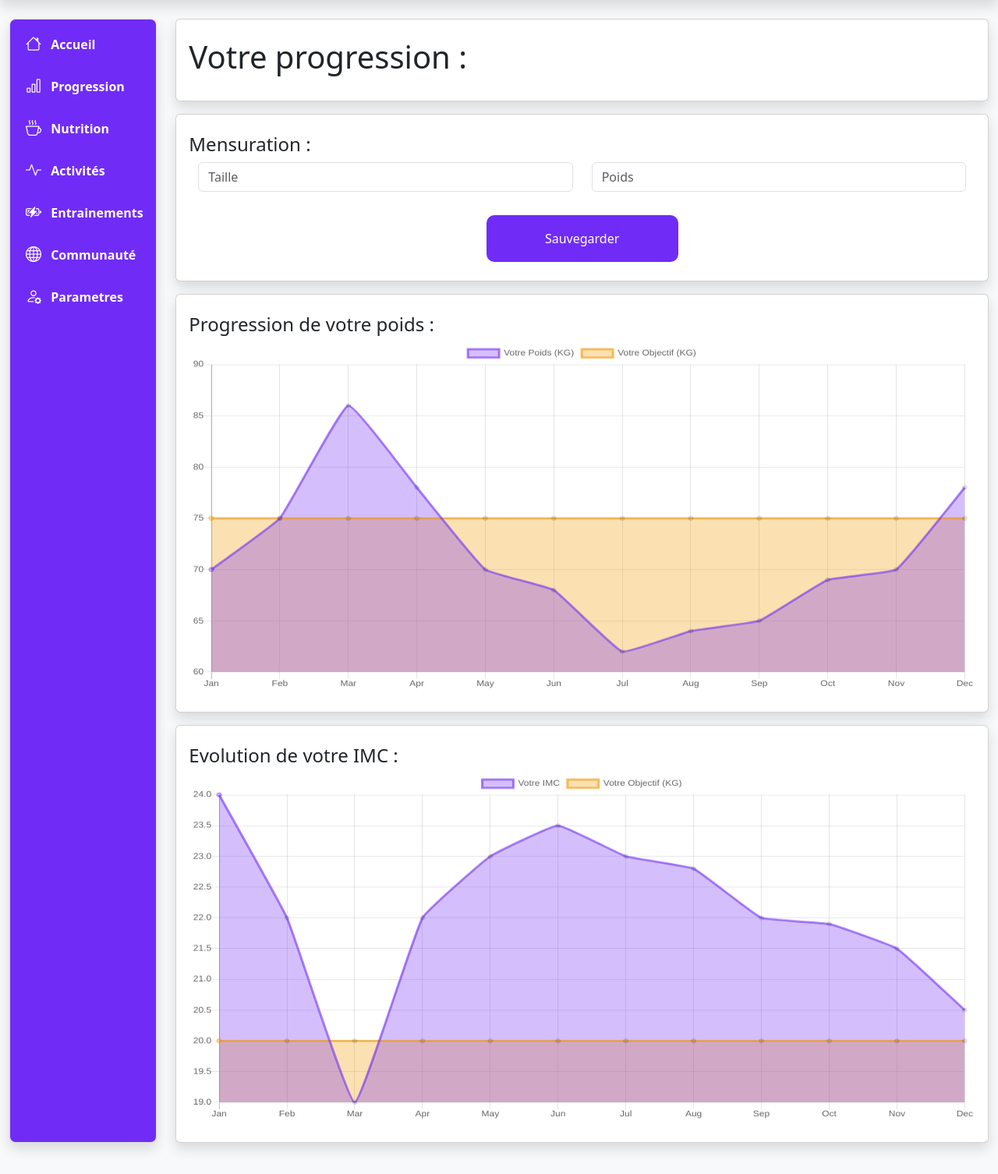
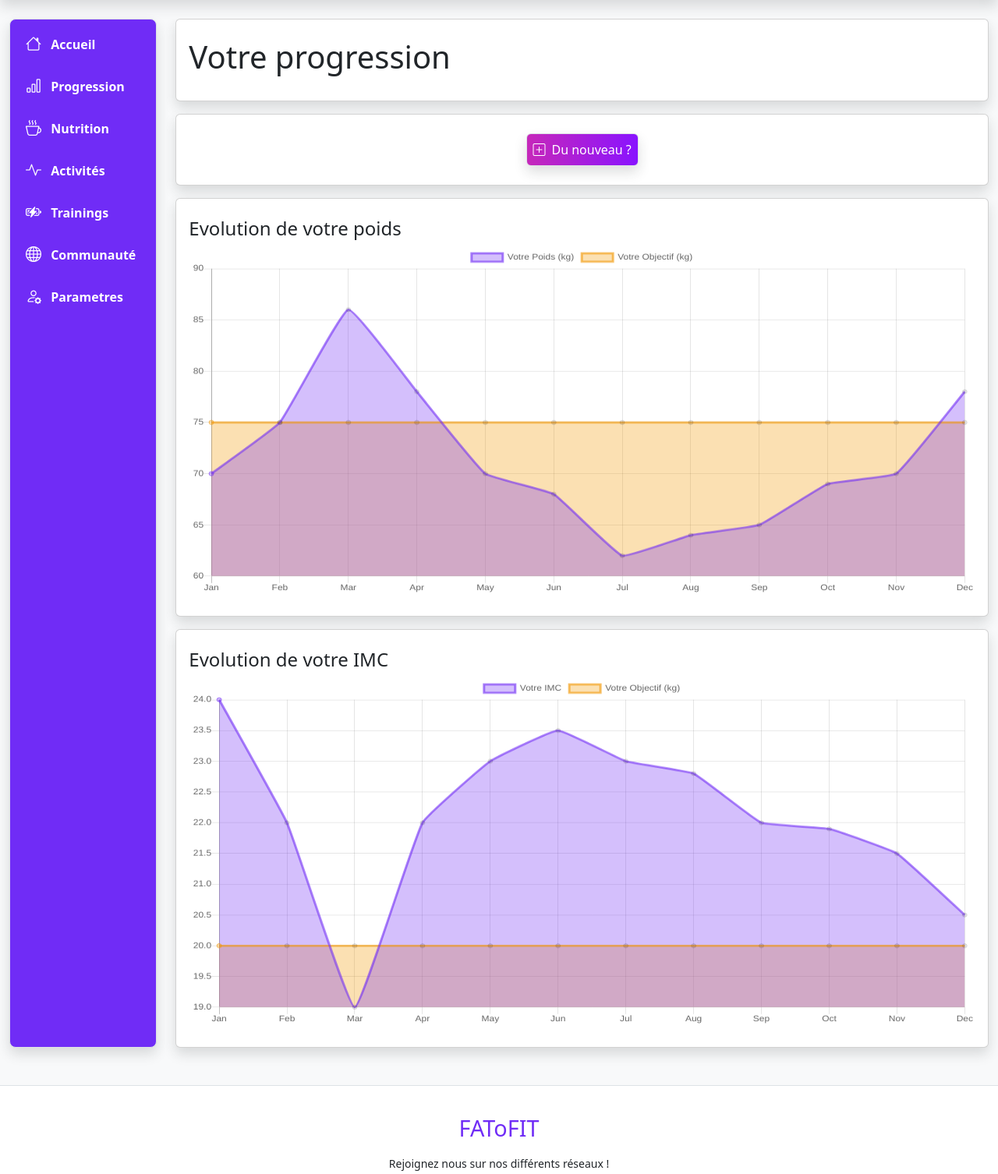
Before and after one commit to RaphaelCausse/FitnessApp, a Django app: page /progress/ in a window 1280 px wide. Shown: the part 93-1599 px from the top of the page at 78% size. Run offline with Django 4.2, Linux system fonts and the light colour scheme; a user stored in the database is signed in; some libraries are stand-ins or nearby versions.

Commit message:
fix: forms for backend

```diff
--- a/Home/static/css/progress.css
+++ b/Home/static/css/progress.css
@@ -1,3 +1,10 @@
+.gradient-custom {
+    border: none;
+    background: #8913ff;
+    background: -webkit-linear-gradient(to left, rgba(137,19,255,1), rgba(198,40,186,1));
+    background: linear-gradient(to left, rgba(137,19,255,1), rgba(198,40,186,1))
+}
+
 #log-logo1{
     font-size: 1000%;
     margin: 0 auto;
--- a/Home/static/js/progression.js
+++ b/Home/static/js/progression.js
@@ -1,10 +1,46 @@
+// Formulaire d'ajout de donnees
+let form = document.querySelector("form")
+
+let step1 = document.getElementById("step1")
+let step2 = document.getElementById("step2")
+let btnStep1 = document.getElementById("btn-step1")
+
+btnStep1.addEventListener('click', function () {
+  step1.classList.replace("d-block", "d-none")
+  step2.classList.replace("d-none", "d-block")
+  window.scrollTo(0, 0);
+})
+
+form.weight.addEventListener('input', function () {
+  validate_weight()
+})
+
+function validate_weight() {
+  let weight = document.getElementById("weight")
+
+  if (weight.value == "" || weight.value <= 20) {
+      if (weight.classList.contains("is-valid"))
+          weight.classList.replace("is-valid", "is-invalid")
+      else
+          weight.classList.add("is-invalid")
+      return false
+  }
+  if (weight.classList.contains("is-invalid"))
+      weight.classList.replace("is-invalid", "is-valid")
+  else
+      weight.classList.add("is-valid")
+  return true
+}
+
+// Graphique de donnees
+
 var ctx = document.getElementById('canvas').getContext('2d');
 var chart = new Chart(ctx, {
 type: 'line',
 data: {
     labels: ['Jan', 'Feb', 'Mar', 'Apr', 'May', 'Jun', 'Jul', 'Aug', 'Sep', 'Oct', 'Nov', 'Dec'],
     datasets: [{
-    label: 'Votre Poids (KG)',
+    label: 'Votre Poids (kg)',
     data: [70, 75, 86, 78, 70, 68, 62, 64, 65, 69, 70, 78],
     backgroundColor: [
         'rgb(112, 44, 246,0.3)',
@@ -14,7 +50,7 @@ data: {
       ],
     tension: 0.1
     },{
-    label: 'Votre Objectif (KG)',
+    label: 'Votre Objectif (kg)',
     data: [75, 75, 75, 75, 75, 75, 75, 75, 75, 75, 75, 75],
     backgroundColor: [
         'rgb(242, 151, 0,0.3)',
@@ -59,7 +95,7 @@ var chart = new Chart(cv, {
         ],
       tension: 0.1
       },{
-      label: 'Votre Objectif (KG)',
+      label: 'Votre Objectif (kg)',
       data: [20, 20, 20, 20, 20, 20, 20, 20, 20, 20, 20, 20],
       backgroundColor: [
           'rgb(242, 151, 0,0.3)',
--- a/Home/templates/progress.html
+++ b/Home/templates/progress.html
@@ -13,21 +13,43 @@
 
 {% block script %}
 <script src="https://cdn.jsdelivr.net/npm/chart.js@2.9.4/dist/Chart.min.js"></script>
-<script src="../static/js/training_function.js"></script>
+<script src="{% static 'js/form_validation.js' %}" defer></script>
 {% endblock script %}
 
 {% block main %}
 <div class="card shadow border-start-primary py-2">
     <div class="card-body">
-        <h1>Votre progression :</h1>
+        <h1>Votre progression</h1>
     </div>
 </div>
-<!-- Box, a encapsuler pour tous les items -->
+
 <div class="card shadow border-start-primary py-2 mt-3">
     <div class="card-body">
-        <h4>Mensuration :</h4>
+        <div id="step1" class="d-block">
+            <button type="button" id="btn-step1" class="d-block btn btn-primary btn-block gradient-custom fa-lg p-2 shadow border mx-auto">
+                <i class="bi bi-plus-square me-2"></i>Du nouveau ?
+            </button>
+        </div>
+        <div id="step2" class="d-none">
             <div class="container text-center">
-            <div class="col-xs-3 center-block colordiv" style="background-color: rgba(0, 0, 0, 0)">
+                <form method="POST" action="{% url 'progress_add' %}" class="needs-validation" novalidate>
+                    {% csrf_token %}
+                    <div class="">
+                        <div class="form-group px-4">
+                            <label for="weight">Nouveau Poids (en kg)</label>
+                            <input type="number" id="weight" name="weight" class="form-control" step="1" min="0" max="250" required>
+                            <div class="invalid-feedback">
+                                Veuillez saisir un poids valide (+ 20 kg).
+                            </div>
+                        </div>
+                        <div class="text-center pt-3">
+                            <button type="submit" class="btn btn-primary btn-block fa-lg gradient-custom shadow" id="btn-step2">
+                                <i class="bi bi-patch-check me-2 text-white"></i>Ajoutez la donnée
+                            </button>
+                        </div>
+                    </div>
+                </form>
+                <!-- <div class="col-xs-3 center-block colordiv" style="background-color: rgba(0, 0, 0, 0)">
                     <div class="row">
                         <div class="col">
                             <input type="number" placeholder="Taille" id="height" name="height" class="form-control" step="1" min="0" max="250" required>
@@ -44,20 +66,21 @@
 
                     </div>
                     <button class="button button1 w-25">Sauvegarder</button>
+                </div> -->
             </div>
         </div>
     </div>
 </div>
 <div class="card shadow border-start-primary py-2 mt-3">
     <div class="card-body" >
-        <h4>Progression de votre poids :</h4>
+        <h4>Evolution de votre poids</h4>
         <canvas id="canvas" style="max-height:450px;"></canvas>
     </div>
 </div>
 
 <div class="card shadow border-start-primary py-2 mt-3">
     <div class="card-body">
-        <h4>Evolution de votre IMC :</h4>
+        <h4>Evolution de votre IMC</h4>
         <canvas id="imc" style="max-height:450px;"></canvas>
         <script src="../static/js/progression.js"></script>
     </div>
--- a/Home/templates/sidenav.html
+++ b/Home/templates/sidenav.html
@@ -28,7 +28,7 @@
             <li class="my-1 nav-item">
                 <a href="{% url 'training' %}" class="nav-link nav-logo px-2 text-truncate">
                     <i class="bi bi-battery-charging fs-5 px-2"></i>
-                    <span class="d-none nav-font d-sm-inline">Entrainements</span>
+                    <span class="d-none nav-font d-sm-inline">Trainings</span>
                 </a>
             </li>
             <li class="my-1 nav-item">
--- a/Home/templates/training.html
+++ b/Home/templates/training.html
@@ -18,7 +18,7 @@
 {% block main %}
 <div class="card shadow border-start-primary py-2">
   <div class="card-body">
-      <h1>Séance d'entrainement :</h1>
+      <h1>Guide d'entrainement</h1>
   </div>
 </div>
 <!-- Box, a encapsuler pour tous les items -->
@@ -259,6 +259,7 @@
 <!-- Pull Training -->
 <div id="pull-training" class="d-none">
   <div class="card shadow border-start-primary py-2 mt-3">
+    <div class="card-body">
   <div class="container text-center" style="display: inline-block;">
     <div class="row">
       <div class="col" style="margin: auto;">
@@ -433,10 +434,12 @@
   </div>
 </div>
 </div>
+</div>
 
 <!-- Leg Training -->
 <div id="leg-training" class="d-none">
   <div class="card shadow border-start-primary py-2 mt-3">
+    <div class="card-body">
   <div class="container text-center" style="display: inline-block;">
     <div class="row">
       <div class="col" style="margin: auto;">
@@ -610,4 +613,5 @@
   </div>
 </div>
 </div>
+</div>
 {% endblock main %}
--- a/Home/urls.py
+++ b/Home/urls.py
@@ -9,6 +9,7 @@ urlpatterns = [
     path('logout/', views.logout_view, name='logout'),
     path('home/', views.home_view, name='home'),
     path('progress/', views.progress_view, name='progress'),
+    path('progress/add', views.progress_add_view, name='progress_add'),
     path('nutrition/', views.nutrition_view, name='nutrition'),
     path('activity/', views.activity_view, name='activity'),
     path('training/', views.training_view, name='training'),
--- a/Home/views.py
+++ b/Home/views.py
@@ -111,6 +111,17 @@ def progress_view(request):
 
 
 @login_required(login_url='/login/')
+def progress_add_view(request):
+    """ User progress page. """
+    context = {}
+    if request.method == "POST":
+        newWeight = int(request.POST.get("weight"))
+        # TODO save in DB new weight => refactor weight storage in DB
+
+    return render(request, 'progress.html', context)
+
+
+@login_required(login_url='/login/')
 def nutrition_view(request):
     """ User daily nutrition entries page. """
     return render(request, 'nutrition.html')
```
Also changed, not shown: db.sqlite3. Lines whose indentation alone changed are shown as unchanged.
